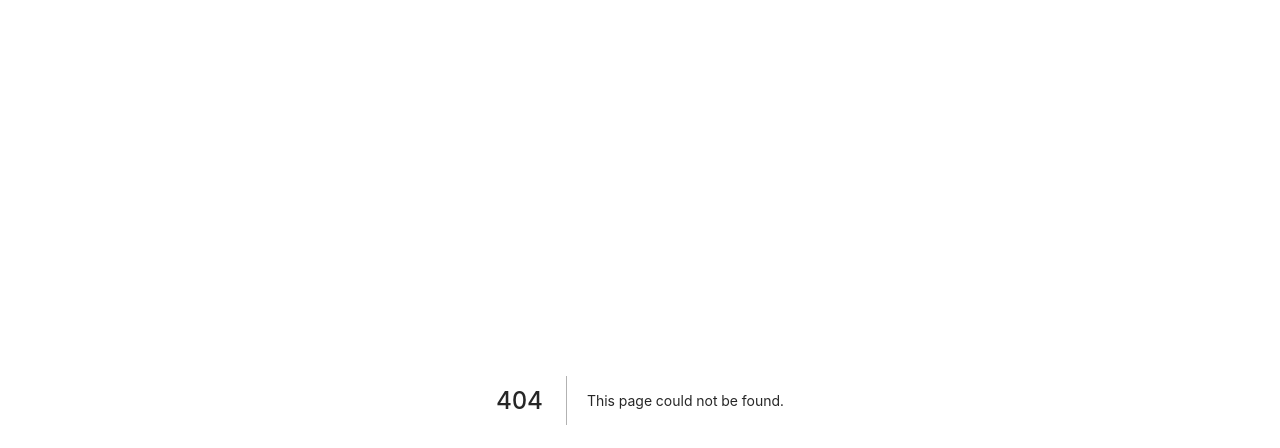
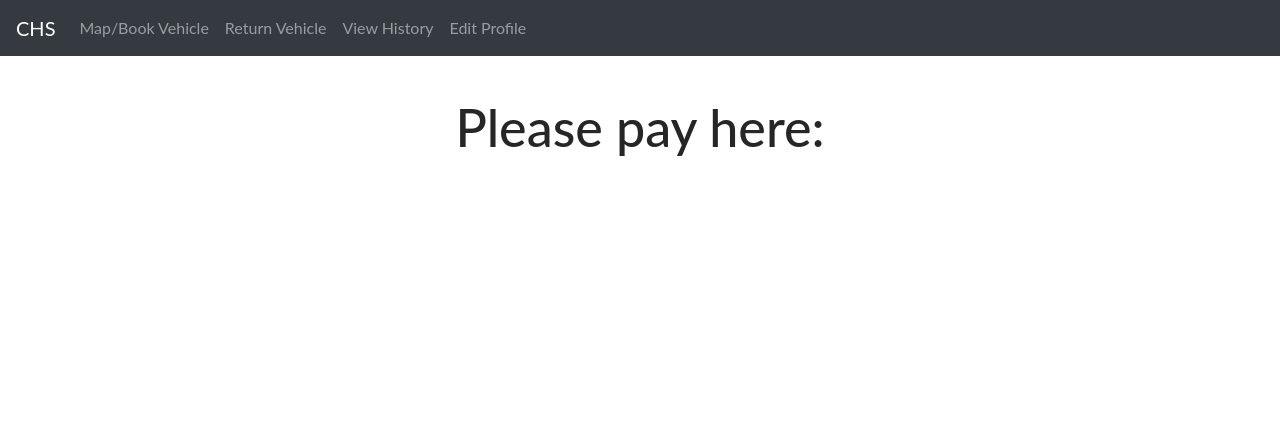
Before and after one commit to ProgrammingProject1-2021/Frontend, a Next.js app: page /pay in a window 1280 px wide. Before the commit this address had no page. Shown: the top 448 px of the page. Built offline with nearby package versions, Linux system fonts and the light colour scheme.

Commit message:
pay page

```diff
--- /dev/null
+++ b/src/pages/pay.tsx
@@ -0,0 +1,12 @@
+import React, { useEffect, useState } from 'react'
+import Navigation from '../components/navigation'
+
+
+export default function Returnpage() {
+  return (
+    <div className="main-page">
+      <Navigation />
+      <h1>Please pay here: </h1>
+    </div>
+  )
+}
```
